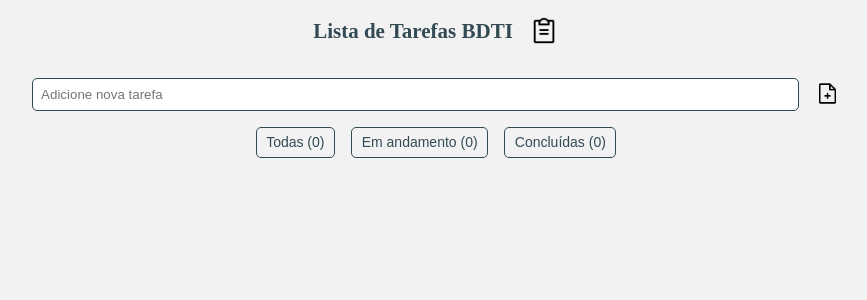
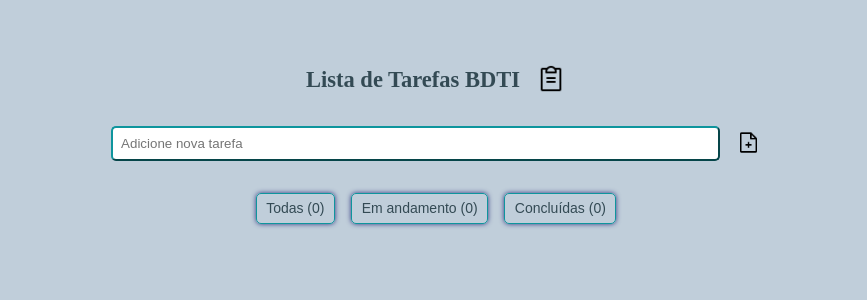
Before and after one commit to GiseleViedenhelfen/BDTI, a React (Create React App) app: page / in a window 1280 px wide. Shown: the top 300 px of the page, without its empty margins (204-1071 px from the left). Built offline with nearby package versions, Linux system fonts and the light colour scheme.

Commit message:
adiciona mais estilização

```diff
--- a/src/App.css
+++ b/src/App.css
@@ -3,29 +3,16 @@
   padding: 0;
 }
 body {
-  background-color: #f2f2f2;
+  background-color: #c0ceda;
   font-family: 'DM Sans';
   font-style: normal;
   color: #334a54;
-  font-weight: 500;
-  font-size: 14px;
-  line-height: 20px;
+  font-weight: 600;
+  font-size: 15px;
+  line-height: 25px;
 }
 button {
   background-color: transparent;
   border: none;
   cursor: pointer;
 }
-button:hover::before {
-  content: attr(title);
-  position: absolute;
-  top: -30px;
-  left: 50%;
-  transform: translateX(-50%);
-  background-color: #333;
-  color: #fff;
-  padding: 5px;
-  border-radius: 5px;
-  font-size: 14px;
-  white-space: nowrap;
-}
--- a/src/components/Header/Style.css
+++ b/src/components/Header/Style.css
@@ -5,3 +5,12 @@ header section{
   padding: 1rem;
   gap: 1rem;
 }
+header {
+  width: 60%;
+  margin: 0 auto;
+  padding-top: 3rem;
+  border-radius: 5px;
+  /* background-color: #f2f2f2 */
+  /* margin: 1rem; */
+  /* background-color: #6a6ca0; */
+}
--- a/src/components/editTodo/Style.css
+++ b/src/components/editTodo/Style.css
@@ -8,8 +8,8 @@
 #todo-input {
   border-radius: 5px;
   padding: 0.5rem;
-  width: 60%;
-  border: 1px solid #334a54;
+  width: 80%;
+  border: 2px outset #0e959d;
 }
 .checkbox-text {
   display: flex;
@@ -35,6 +35,7 @@ form {
   border-radius: 5px;
   padding: 0.5rem;
   width: 20rem;
+  border: 1px groove #0e959d;
 }
 .popup .edit-btn-container {
   width: 5rem;
@@ -44,7 +45,9 @@ form {
   justify-content: space-around;
 }
 .popup {
-  background: linear-gradient(90deg, rgb(194, 182, 182) 0%, #eee8e8 100%);
+  /* background-color: #6a6ca0; */
+  background: linear-gradient(90deg, #6a6ca0 0%, #c0ceda 100%);
+  /* background: linear-gradient(90deg, rgb(194, 182, 182) 0%, #eee8e8 100%); */
   width: 30rem;
   padding: 1rem;
   border-radius: 5px;
--- a/src/components/todoList/Style.css
+++ b/src/components/todoList/Style.css
@@ -2,6 +2,8 @@ li {
   list-style-type: none;
   margin: 1rem;
   border-radius: 20px;
+  color: #f2f2f2;
+  background: linear-gradient(90deg, #6a6ca0 0%, #84cccc 100%);
 }
 .checkbox-icon {
   cursor: pointer;
@@ -16,17 +18,19 @@ li {
   width: 20px;
   height: 20px;
   background-image: url('../../assets/icons/square.png');
+  filter: invert(100%);
   background-size: contain;
 }
 
 .checkbox-icon input[type="checkbox"]:checked + .icon {
+  filter: invert(100%);
   background-image: url('../../assets/icons/check-square.png');
 }
 .ul-task {
   display: flex;
   justify-content: space-between;
   align-items: center;
-  border: 1px solid #334a54;
+  border: 2px solid #c0ceda;
 }
 .btn-table-container {
   display: flex;
@@ -35,10 +39,14 @@ li {
   gap: 1rem;
 }
 .todo-type-container {
+  width: 60%;
+  margin: 0 auto;
+  /* border: 1px solid black; */
   display: flex;
   align-items: center;
   justify-content: center;
   gap: 1rem;
+  padding: 1rem;
 }
 .todo-type-container button {
   cursor: pointer;
@@ -47,11 +55,15 @@ li {
   color: #334a54;
   padding: 0.4rem 0.6rem;
   border-radius: 5px;
-  border: 1px solid #334a54;
+  border: 1px groove #0e959d;
+  box-shadow: 0 0 5px #2d357d;
 }
 ul {
-  width: 70%;
+  width: 60%;
   margin: 0 auto;
   display: flex;
+  border-radius: 5px;
   flex-direction: column;
+  background-color: #f2f2f2;
+  margin-bottom: 3rem;
 }
--- a/src/components/todoList/TodoTable.jsx
+++ b/src/components/todoList/TodoTable.jsx
@@ -41,7 +41,11 @@ class TodoTable extends Component {
         {
            todos.map((todo) => (
              <div>
-               <li className="ul-task" key={todo.id}>
+               <li
+                 className="ul-task"
+                 key={todo.id}
+                 style={{ background: todo.status === 'Done' && 'gray' }}
+               >
                  <div className="checkbox-text">
                    <label className="checkbox-icon" htmlFor={todo.id}>
                      <input
@@ -54,7 +58,6 @@ class TodoTable extends Component {
                    </label>
                    <span style={{
                      textDecoration: todo.status === 'Done' ? 'line-through' : 'none',
-                     color: todo.status === 'Done' ? 'red' : 'black',
                    }}
                    >
                      {todo.task}
```
